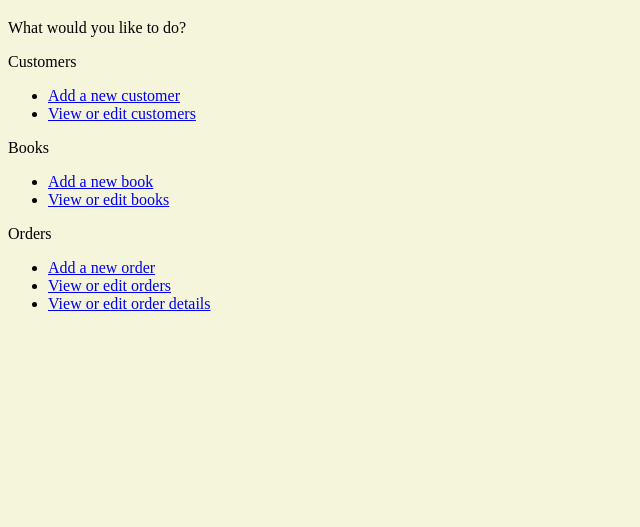
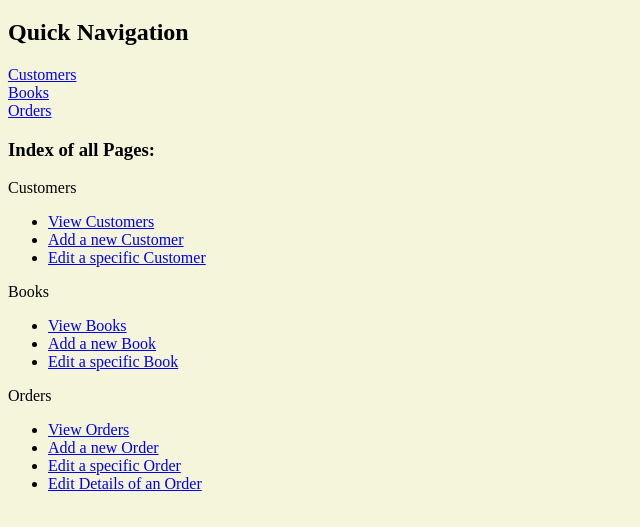
Before and after one commit to alsa475/the-reading-nook, a website: page public/index.html in a window 1280 px wide. Shown: the part 61-588 px from the top of the page, without its empty margins (0-640 px from the left). Drawn offline with Linux system fonts and the light colour scheme.

Commit message:
update index.html homepage

```diff
--- a/public/index.html
+++ b/public/index.html
@@ -8,24 +8,35 @@
 
 <body>
     <h1>Welcome to The Reading Nook!</h1>
-    <p>What would you like to do?</p>
+    <h2>Quick Navigation</h2>
+    <a href="./customers.html">Customers</a>
+    <br>
+    <a href="./books.html">Books</a>
+    <br>
+    <a href="./orders.html">Orders</a>
+
+    <h3>Index of all Pages:</h3>
     <p>Customers</p>
     <ul>
-        <li><a href="/new_customer.html">Add a new customer</a></li>
-        <li><a href="./customers.html">View or edit customers</a></li>
+        <li><a href="./customers.html">View Customers</a></li>
+        <li><a href="/new_customer.html">Add a new Customer</a></li>
+        <li><a href="/edit_customer.html">Edit a specific Customer</a></li>
     </ul>
 
     <p>Books</p>
     <ul>
-        <li><a href="/new_book.html">Add a new book</a></li>
-        <li><a href="./books.html">View or edit books</a></li>
+        <li><a href="./books.html">View Books</a></li>
+        <li><a href="/new_book.html">Add a new Book</a></li>
+        <li><a href="/edit_book.html">Edit a specific Book</a></li>
+
     </ul>
 
     <p>Orders</p>
     <ul>
-        <li><a href="/new_order.html">Add a new order</a></li>
-        <li><a href="./orders.html">View or edit orders</a></li>
-        <li><a href="./order_items.html">View or edit order details</a></li>
+        <li><a href="./orders.html">View Orders</a></li>
+        <li><a href="/new_order.html">Add a new Order</a></li>
+        <li><a href="./edit_order.html">Edit a specific Order</a></li>
+        <li><a href="./order_items.html">Edit Details of an Order</a></li>
     </ul>
 </body>
 
```
